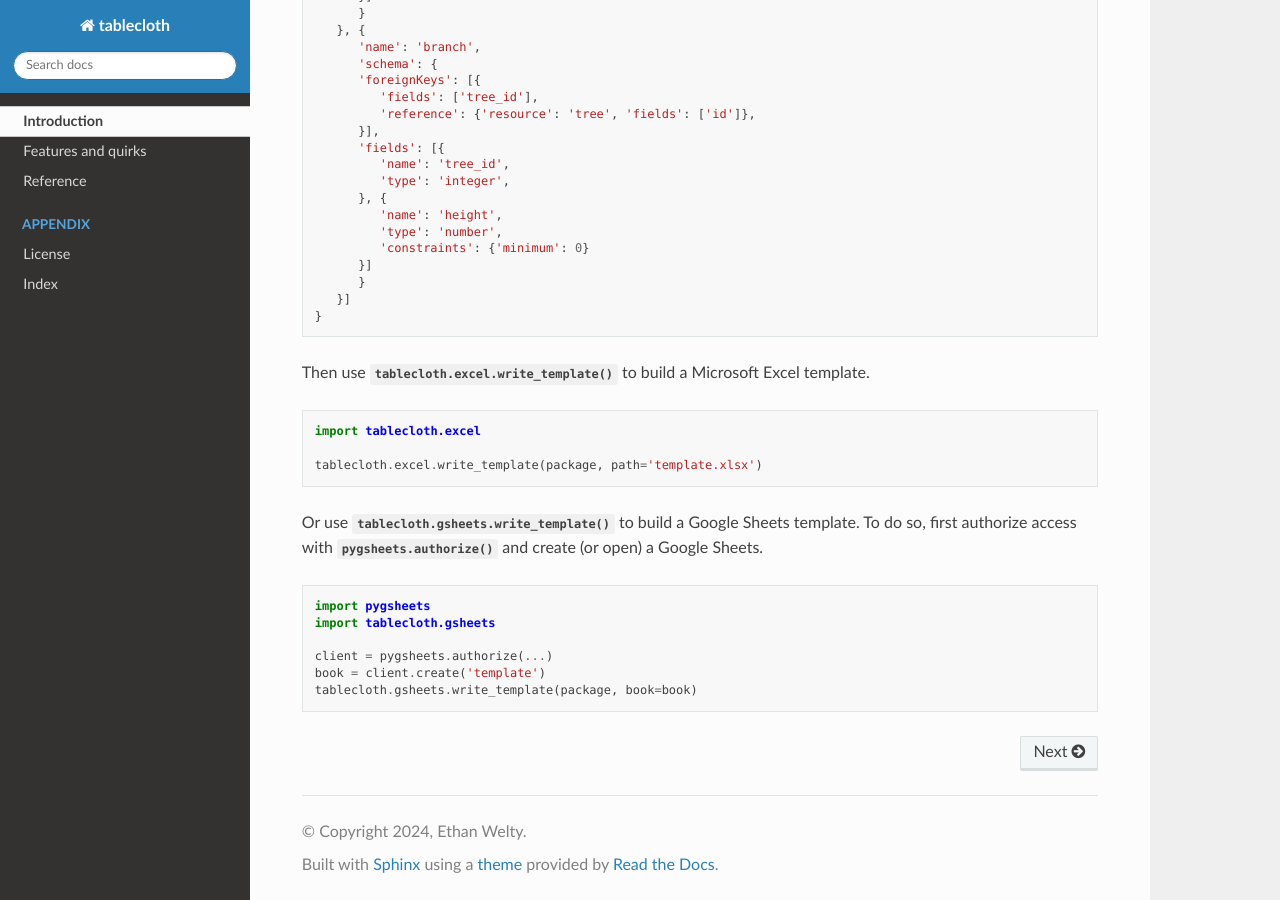
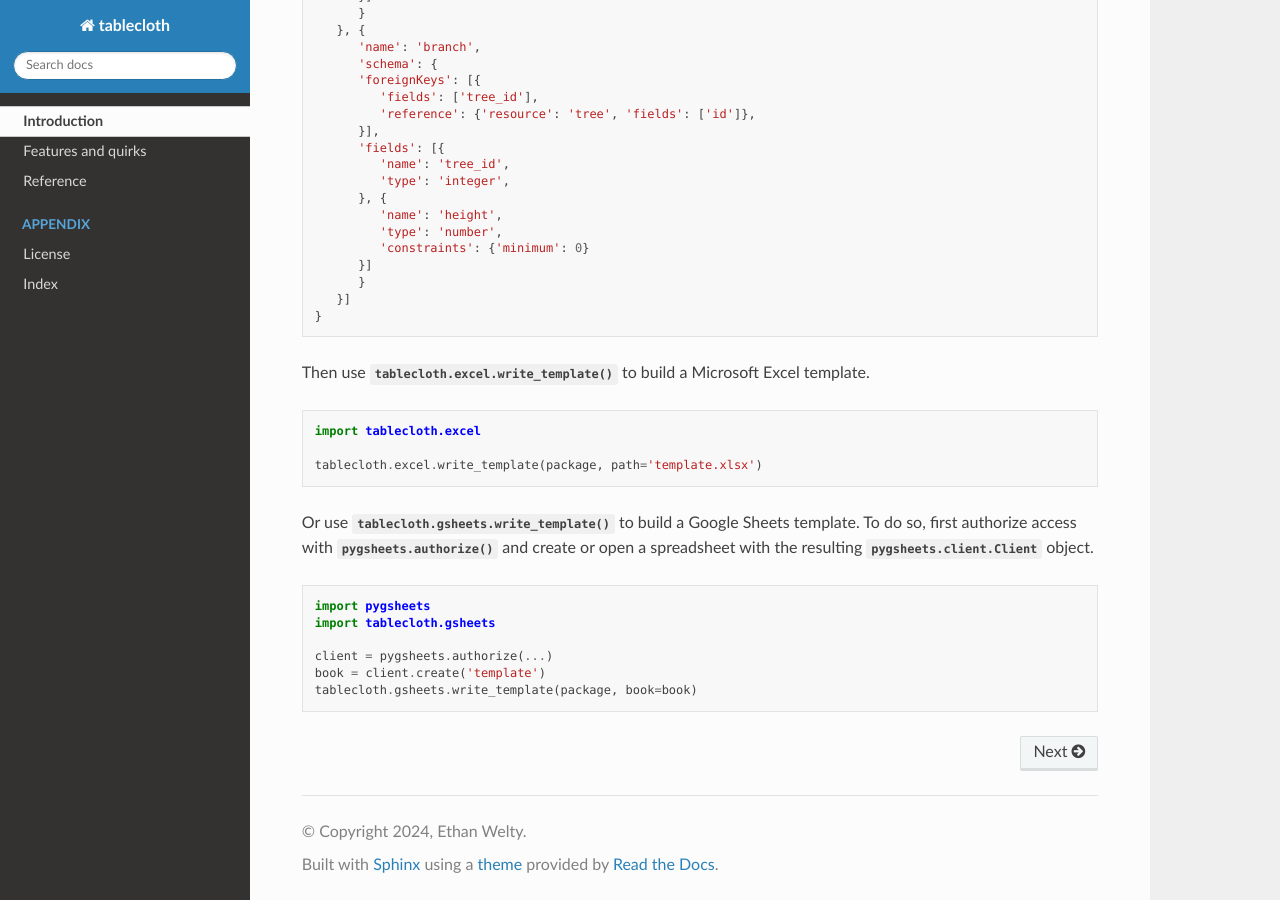
Before and after one commit to ezwelty/tablecloth, a Sphinx documentation site: the page built from docs/index.rst, in a window 1280 px wide and 900 px high, scrolled down 977 px. Built offline with Sphinx 7.4.7 and the Read the Docs theme 2.0.0, drawn with Linux system fonts in a browser that asks for light colours.

Commit message:
Clarify Google Sheets instructions

```diff
--- a/docs/index.rst
+++ b/docs/index.rst
@@ -93,7 +93,7 @@ Then use :func:`tablecloth.excel.write_template` to build a Microsoft Excel temp
 
 Or use :func:`tablecloth.gsheets.write_template` to build a Google Sheets
 template. To do so, first authorize access with :func:`pygsheets.authorize` and
-create (or open) a Google Sheets.
+create or open a spreadsheet with the resulting :class:`pygsheets.client.Client` object.
 
 .. code-block:: python
 
```
